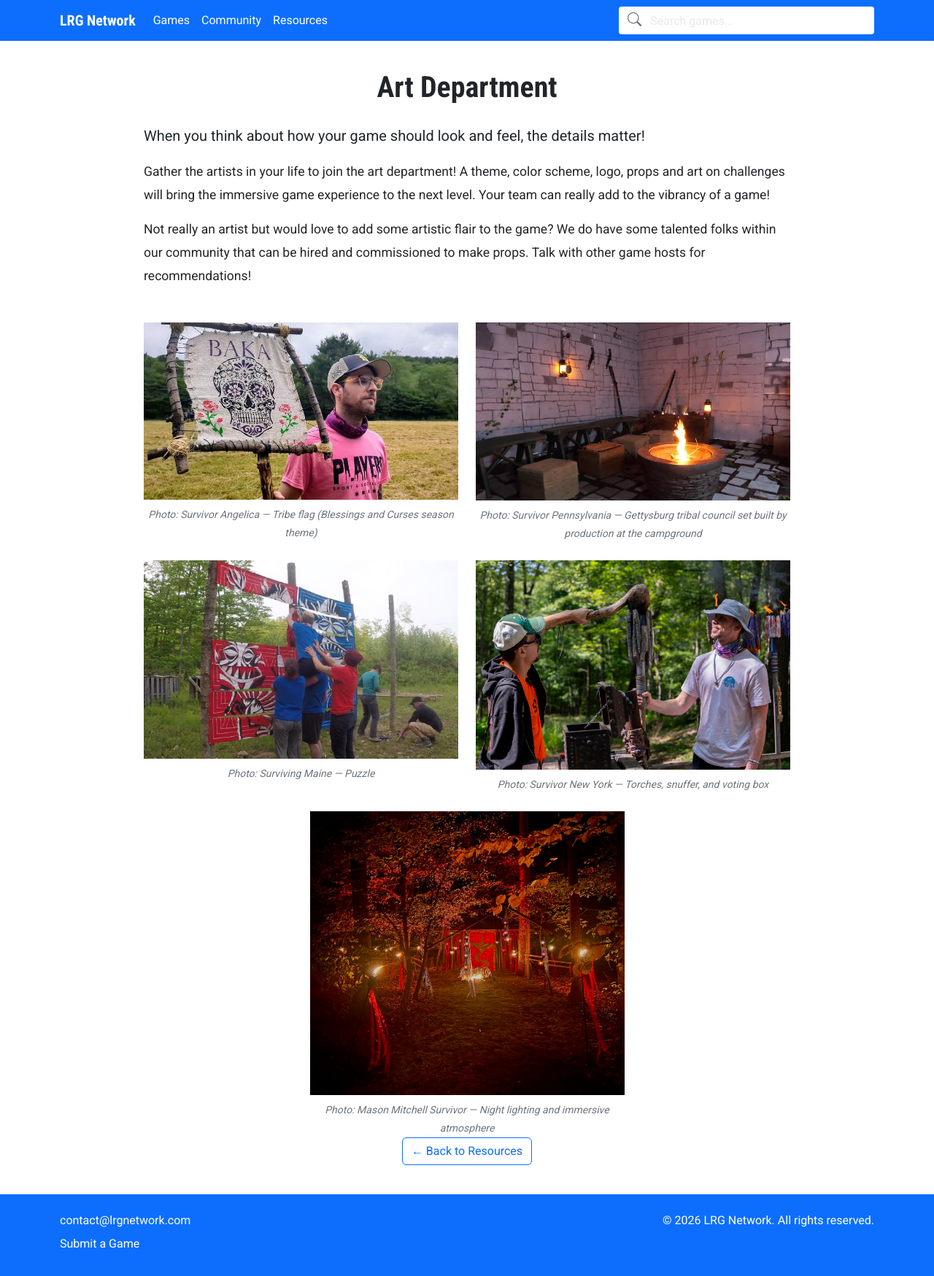
After one commit to liverealitygames/lrg-network, a Django app: template templates/static_pages/resources_art_department.html in a window 1280 px wide. The commit adds this page. Shown: the whole page at 73% size. Run offline with Django 5.2, Linux system fonts and the light colour scheme; the template is opened without the code that fills it, so the values that code supplies are empty; some libraries are stand-ins or nearby versions.

Commit message:
Add art department resources page (#73)

```diff
--- a/static/resources/styles.css
+++ b/static/resources/styles.css
@@ -109,3 +109,16 @@
   display: table;
   clear: both;
 }
+
+/* Art Department gallery: grid on desktop, stack on mobile */
+.resource-gallery .resource-gallery-item {
+  max-width: none;
+  width: 100%;
+  margin-bottom: 0;
+}
+
+.resource-gallery .resource-image {
+  width: 100%;
+  height: auto;
+  object-fit: contain;
+}
--- /dev/null
+++ b/templates/static_pages/resources_art_department.html
@@ -0,0 +1,75 @@
+{% extends "base.html" %}
+{% load static %}
+{% load compress %}
+
+{% block title %}Art Department - Resources - LRG Network{% endblock %}
+
+{% block extra_css %}
+{% compress css %}
+<link rel="stylesheet" href="{% static 'resources/styles.css' %}">
+{% endcompress %}
+{% endblock %}
+
+{% block content %}
+<div class="container-xl py-3">
+  <div class="row">
+    <div class="col-12 text-center">
+      <h1 class="mb-4">Art Department</h1>
+    </div>
+  </div>
+
+  <div class="row">
+    <div class="col-12 col-lg-10 mx-auto">
+      <div class="resource-content">
+        <div class="mb-4">
+          <p class="lead">When you think about how your game should look and feel, the details matter!</p>
+          <p>Gather the artists in your life to join the art department! A theme, color scheme, logo, props and art on challenges will bring the immersive game experience to the next level. Your team can really add to the vibrancy of a game!</p>
+          <p>Not really an artist but would love to add some artistic flair to the game? We do have some talented folks within our community that can be hired and commissioned to make props. Talk with other game hosts for recommendations!</p>
+        </div>
+
+        <div class="row resource-gallery row-cols-1 row-cols-lg-2 g-4 mt-2">
+          <div class="col">
+            <div class="resource-image-wrapper resource-gallery-item">
+              <img src="{% static 'resources/images/survivor_angelica.jpg' %}" alt="Handcrafted tribe flag with sugar skull and roses at Survivor Angelica" class="img-fluid resource-image">
+              <p class="resource-image-caption">Photo: Survivor Angelica — Tribe flag (Blessings and Curses season theme)</p>
+            </div>
+          </div>
+          <div class="col">
+            <div class="resource-image-wrapper resource-gallery-item">
+              <img src="{% static 'resources/images/survivor_pennsylvania.jpg' %}" alt="Gettysburg tribal council set with fire pit and stone walls at Survivor Pennsylvania" class="img-fluid resource-image">
+              <p class="resource-image-caption">Photo: Survivor Pennsylvania — Gettysburg tribal council set built by production at the campground</p>
+            </div>
+          </div>
+          <div class="col">
+            <div class="resource-image-wrapper resource-gallery-item">
+              <img src="{% static 'resources/images/surviving_maine.jpg' %}" alt="Custom puzzle challenge at Surviving Maine" class="img-fluid resource-image">
+              <p class="resource-image-caption">Photo: Surviving Maine — Puzzle</p>
+            </div>
+          </div>
+          <div class="col">
+            <div class="resource-image-wrapper resource-gallery-item">
+              <img src="{% static 'resources/images/survivor_new_york_art.jpg' %}" alt="Carved torches, voting box, and wooden staff props at Survivor New York" class="img-fluid resource-image">
+              <p class="resource-image-caption">Photo: Survivor New York — Torches, snuffer, and voting box</p>
+            </div>
+          </div>
+          <div class="col offset-lg-3">
+            <div class="resource-image-wrapper resource-gallery-item">
+              <img src="{% static 'resources/images/mason_mitchell_survivor.jpg' %}" alt="Night tribal council with string lights and torches at Mason Mitchell Survivor" class="img-fluid resource-image">
+              <p class="resource-image-caption">Photo: Mason Mitchell Survivor — Night lighting and immersive atmosphere</p>
+            </div>
+          </div>
+        </div>
+      </div>
+    </div>
+  </div>
+
+  <!-- Back to Resources -->
+  <div class="row">
+    <div class="col-12 col-lg-10 mx-auto">
+      <div class="text-center">
+        <a href="{% url 'resources' %}" class="btn btn-outline-primary">← Back to Resources</a>
+      </div>
+    </div>
+  </div>
+</div>
+{% endblock %}
--- a/templates/static_pages/resources_challenge_ideas.html
+++ b/templates/static_pages/resources_challenge_ideas.html
@@ -27,7 +27,7 @@
 
         <!-- Image 1 -->
         <div class="resource-image-wrapper float-lg-end mb-4 mb-lg-3">
-          <img src="{% static 'resources/images/survivor_la.png' %}" alt="Rope untanglement challenge on outdoor stairs" class="img-fluid resource-image">
+          <img src="{% static 'resources/images/survivor_la.jpg' %}" alt="Rope untanglement challenge on outdoor stairs" class="img-fluid resource-image">
           <p class="resource-image-caption">Photo: Survivor LA - Rope Untanglement Challenge</p>
         </div>
 
--- a/templates/static_pages/resources_index.html
+++ b/templates/static_pages/resources_index.html
@@ -59,6 +59,12 @@
               </a>
               <p class="small text-muted mb-0 mt-1">Cost-effective items and sample challenges for your first LRG</p>
             </li>
+            <li class="mb-2">
+              <a href="{% url 'resources_art_department' %}" class="text-decoration-none">
+                <strong>Art Department</strong>
+              </a>
+              <p class="small text-muted mb-0 mt-1">Theme, props, sets, and art that bring your game's look and feel to life</p>
+            </li>
           </ul>
         </div>
       </div>
```
Also changed, not shown: lrgnetwork/urls.py (+7 -0 lines), static/resources/images/city_quest_nyc_social.jpg (added), static/resources/images/mason_mitchell_survivor.jpg (added), static/resources/images/olympia.jpg (added), static/resources/images/surviving_maine.jpg (added), static/resources/images/survivor_angelica.jpg (added), static/resources/images/survivor_delco.jpg (added), static/resources/images/survivor_new_york_art.jpg (added), static/resources/images/survivor_pennsylvania.jpg (added), static/resources/images/survivor_utk.jpg (added).
